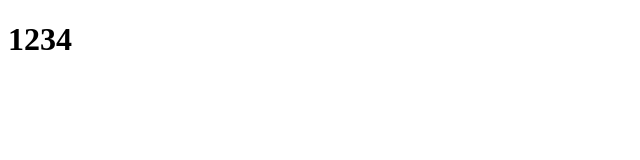
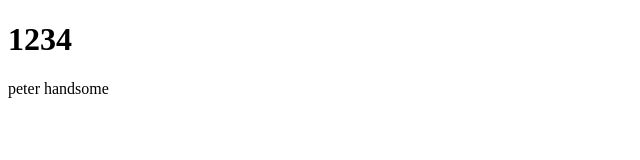
Before and after one commit to aaa70256/gittest1, a plain HTML site: page index.html in a window 1280 px wide. Shown: the whole page, without its empty margins (0-640 px from the left). Drawn offline with Linux system fonts and the light colour scheme.

Commit message:
index add p

```diff
--- a/index.html
+++ b/index.html
@@ -8,5 +8,6 @@
 	</head>
 	<body>
 		<h1>1234</h1>
+		<p>peter handsome</p>
 	</body>
 </html>
```
